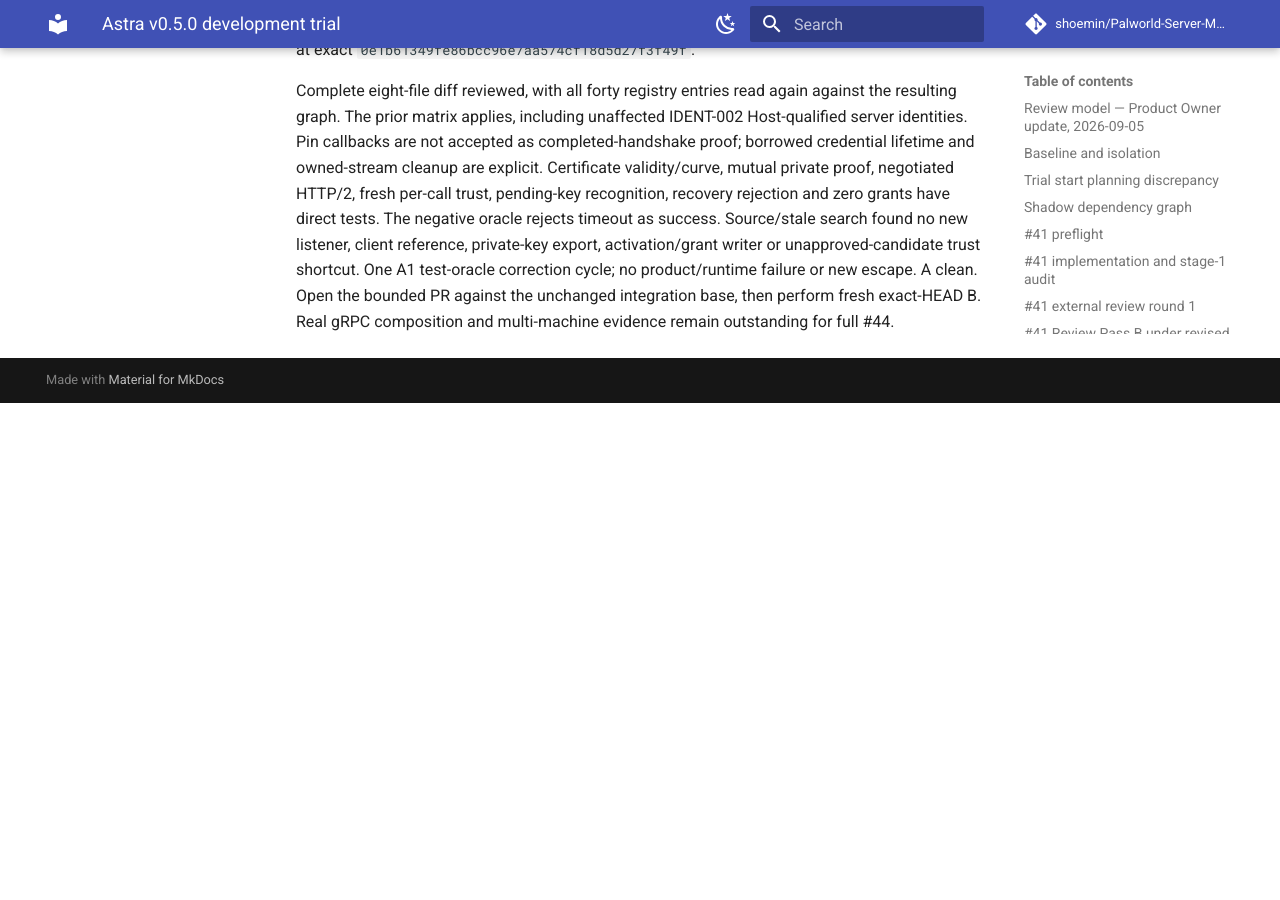
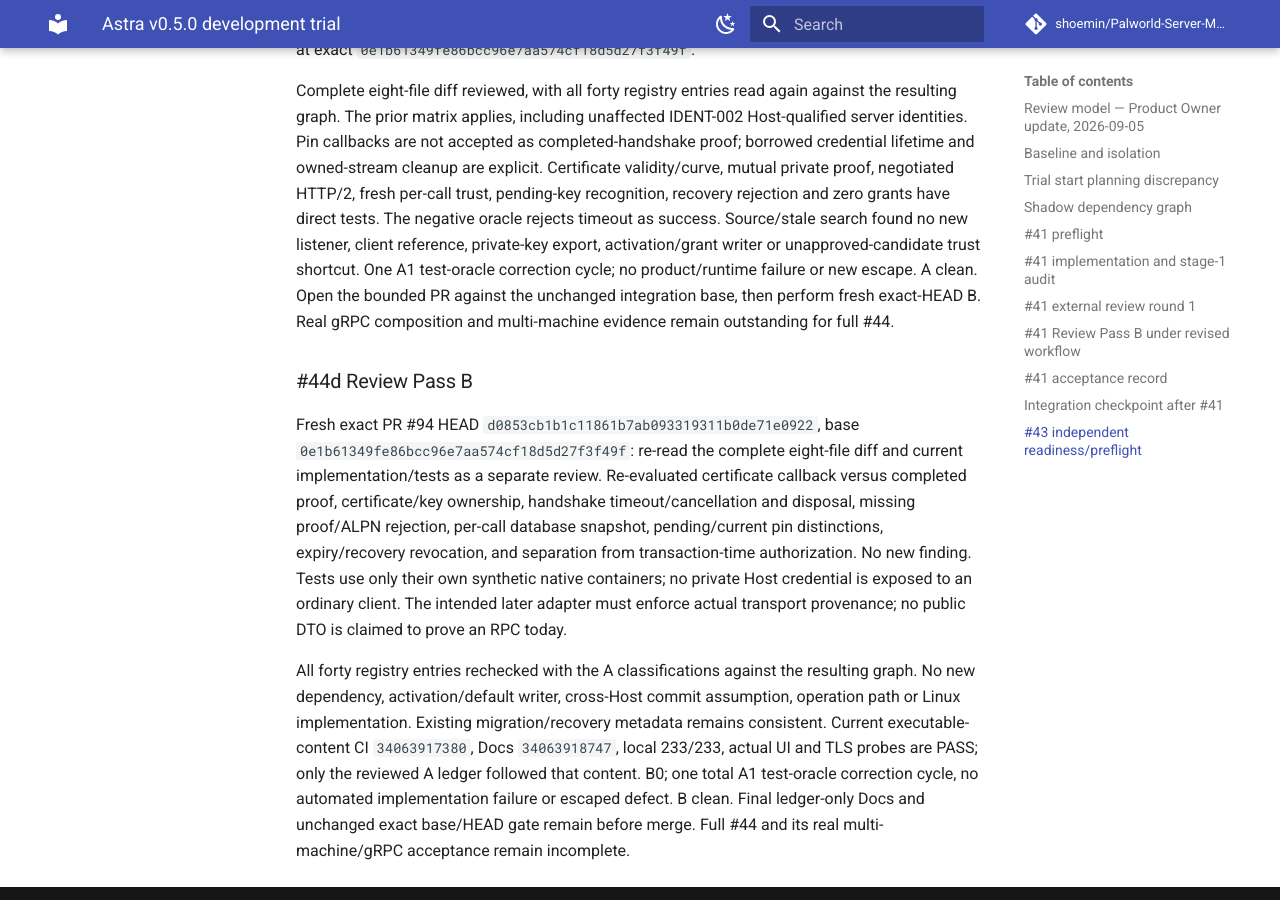
Before and after one commit to shoemin/Palworld-Server-Manager, an MkDocs documentation site: the page built from docs/experiments/astra-v0.5.0-trial.md, in a window 1280 px wide and 900 px high, scrolled down 149072 px. Built offline with MkDocs 1.6.1 and Material for MkDocs 9.7.7, drawn with Linux system fonts in a browser that asks for light colours; comment, search, counter and statistics services are not loaded; before the commit the page ends 149475 px from its top, so only the background shows below that; part of the change alters nothing that is shown.

Commit message:
Record clean exact-HEAD TLS review B

```diff
--- a/docs/experiments/astra-v0.5.0-trial.md
+++ b/docs/experiments/astra-v0.5.0-trial.md
@@ -1600,3 +1600,9 @@ All forty invariants audited against the graph: ARCH-001/002 frozen; HOST-001/00
 Exact executable content `b4743a212b01fb9942e9b6695397d6e0336f82d4`: CI `34063917380` passed all three required Windows jobs (233/233 ordinary tests and actual UI, privileged service/multi-user integration, guarded native wrapper and actual coordinator). Docs `34063918747` PASS. Local build zero warnings/errors, 233/233, focused actual TLS/trust-purpose, actual UI and strict Docs PASS. Integration checkpoint Docs `34063313704` also passed at exact `0e1b61349fe86bcc96e7aa574cf18d5d27f3f49f`.
 
 Complete eight-file diff reviewed, with all forty registry entries read again against the resulting graph. The prior matrix applies, including unaffected IDENT-002 Host-qualified server identities. Pin callbacks are not accepted as completed-handshake proof; borrowed credential lifetime and owned-stream cleanup are explicit. Certificate validity/curve, mutual private proof, negotiated HTTP/2, fresh per-call trust, pending-key recognition, recovery rejection and zero grants have direct tests. The negative oracle rejects timeout as success. Source/stale search found no new listener, client reference, private-key export, activation/grant writer or unapproved-candidate trust shortcut. One A1 test-oracle correction cycle; no product/runtime failure or new escape. A clean. Open the bounded PR against the unchanged integration base, then perform fresh exact-HEAD B. Real gRPC composition and multi-machine evidence remain outstanding for full #44.
+
+### #44d Review Pass B
+
+Fresh exact PR #94 HEAD `d0853cb1b1c11861b7ab093319311b0de71e0922`, base `0e1b61349fe86bcc96e7aa574cf18d5d27f3f49f`: re-read the complete eight-file diff and current implementation/tests as a separate review. Re-evaluated certificate callback versus completed proof, certificate/key ownership, handshake timeout/cancellation and disposal, missing proof/ALPN rejection, per-call database snapshot, pending/current pin distinctions, expiry/recovery revocation, and separation from transaction-time authorization. No new finding. Tests use only their own synthetic native containers; no private Host credential is exposed to an ordinary client. The intended later adapter must enforce actual transport provenance; no public DTO is claimed to prove an RPC today.
+
+All forty registry entries rechecked with the A classifications against the resulting graph. No new dependency, activation/default writer, cross-Host commit assumption, operation path or Linux implementation. Existing migration/recovery metadata remains consistent. Current executable-content CI `34063917380`, Docs `34063918747`, local 233/233, actual UI and TLS probes are PASS; only the reviewed A ledger followed that content. B0; one total A1 test-oracle correction cycle, no automated implementation failure or escaped defect. B clean. Final ledger-only Docs and unchanged exact base/HEAD gate remain before merge. Full #44 and its real multi-machine/gRPC acceptance remain incomplete.
```
